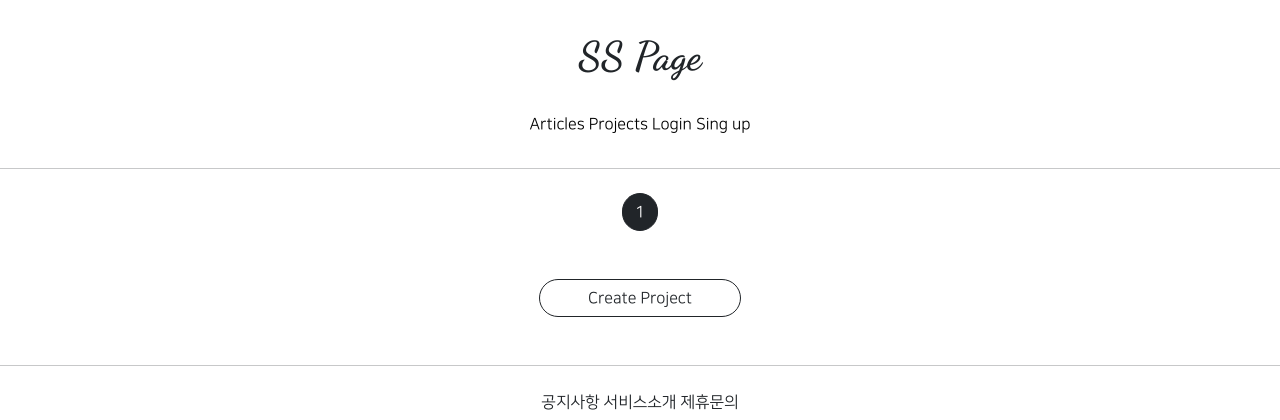
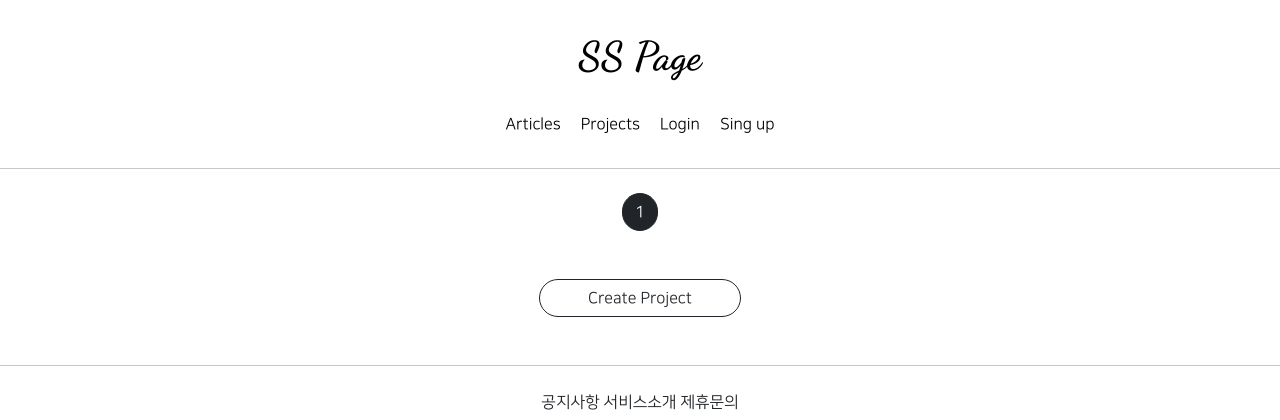
Before and after one commit to NOESYU/self_django, a Django app: page /project/list/ in a window 1280 px wide. Shown: the top 420 px of the page. Run offline with Django 3.2, Linux system fonts and the light colour scheme; data that the repository does not hold is empty; parts of the project's set-up code (start-up, migrations or seed data) failed here and were passed over; some libraries are stand-ins or nearby versions.

Commit message:
210830 self commit 1

```diff
--- a/articleapp/models.py
+++ b/articleapp/models.py
@@ -9,7 +9,7 @@ class Article(models.Model):
     writer = models.ForeignKey(User, on_delete=models.SET_NULL,
                                related_name='article', null=True)
     project = models.ForeignKey(Project, on_delete=models.SET_NULL,
-                                related_name='article', null=True)
+                                related_name='article', null=True, blank=True)
     title = models.CharField(max_length=200, null=True)
     image = models.ImageField(upload_to='article/', null=True)
     content = models.TextField(null=True)
--- a/selfdjango/urls.py
+++ b/selfdjango/urls.py
@@ -18,7 +18,10 @@ from django.conf.urls.static import static
 from django.contrib import admin
 from django.urls import path, include
 
+from articleapp.views import ArticleListView
+
 urlpatterns = [
+    path('', ArticleListView.as_view(), name='home'),
     path('admin/', admin.site.urls),
     path('account/', include('accountapp.urls')),
     path('profile/', include('profileapp.urls')),
--- a/templates/header.html
+++ b/templates/header.html
@@ -1,37 +1,41 @@
 <div style="text-align: center">
     <div class="header_logo">
-        <h1>SS Page</h1>
+        <h1>
+            <a href="{% url 'home' %}">
+                SS Page
+            </a>
+        </h1>
     </div>
     <div class="header_button">
-        <span>
+        <span class="mx-2">
             <a href="{% url 'articleapp:list' %}">
                 Articles
             </a>
         </span>
-        <span>
+        <span class="mx-2">
             <a href="{% url 'projectapp:list' %}">
                 Projects
             </a>
         </span>
         {% if user.is_authenticated %}
-            <span>
+            <span class="mx-2">
             <a href="{% url 'subscribeapp:list' %}">
                 Subscriptions
             </a>
         </span>
         {% endif %}
         {% if not user.is_authenticated %}
-        <span>
+        <span class="mx-2">
             <a href="{% url 'accountapp:login' %}">Login</a>
         </span>
-        <span>
+        <span class="mx-2">
             <a href="{% url 'accountapp:create' %}">Sing up</a>
         </span>
         {% else %}
-         <span>
+         <span class="mx-2">
             <a href="{% url 'accountapp:detail' pk=user.pk%}">My Page</a>
          </span>
-         <span>
+         <span class="mx-2">
             <a href="{% url 'accountapp:logout' %}">Logout</a>
         </span>
         {% endif %}
```
Also changed, not shown: articleapp/migrations/0004_alter_article_project.py (added).
